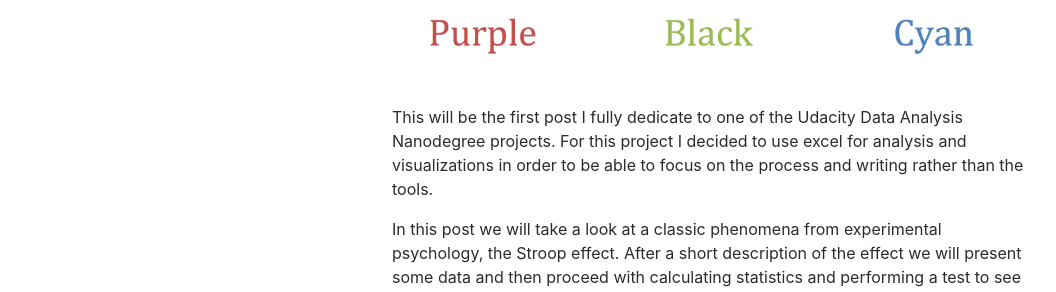
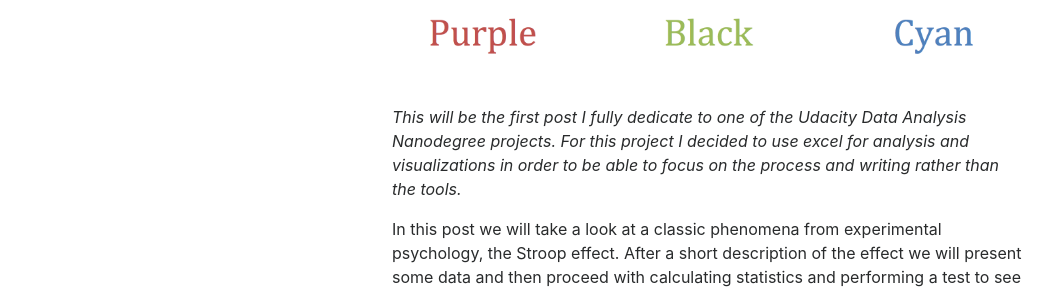
Before and after one commit to jepersson/jepersson.github.io, a Jekyll site: the page built from _posts/2017-03-21-p1-the-stroop-effect.md, in a window 1280 px wide. Shown: the part 229-521 px from the top of the page, without its empty margins (73-1129 px from the left). Built offline with Jekyll 4.4.1, drawn with Linux system fonts in a browser that asks for light colours; formulas are drawn with MathJax 3; a script that is not in the unit is left out.

```diff
--- a/_posts/2017-03-21-p1-the-stroop-effect.md
+++ b/_posts/2017-03-21-p1-the-stroop-effect.md
@@ -6,7 +6,7 @@ published: true
 
 ![Lists for stroop test](/img/2017-03-21-stroop.png)
 
-This will be the first post I fully dedicate to one of the Udacity Data Analysis Nanodegree projects. For this project I decided to use excel for analysis and visualizations in order to be able to focus on the process and writing rather than the tools.
+*This will be the first post I fully dedicate to one of the Udacity Data Analysis Nanodegree projects. For this project I decided to use excel for analysis and visualizations in order to be able to focus on the process and writing rather than the tools.*
 
 In this post we will take a look at a classic phenomena from experimental psychology, the Stroop effect. After a short description of the effect we will present some data and then proceed with calculating statistics and performing a test to see if there are any difference in response time while naming colors from to different predefined lists out loud.
 
```
